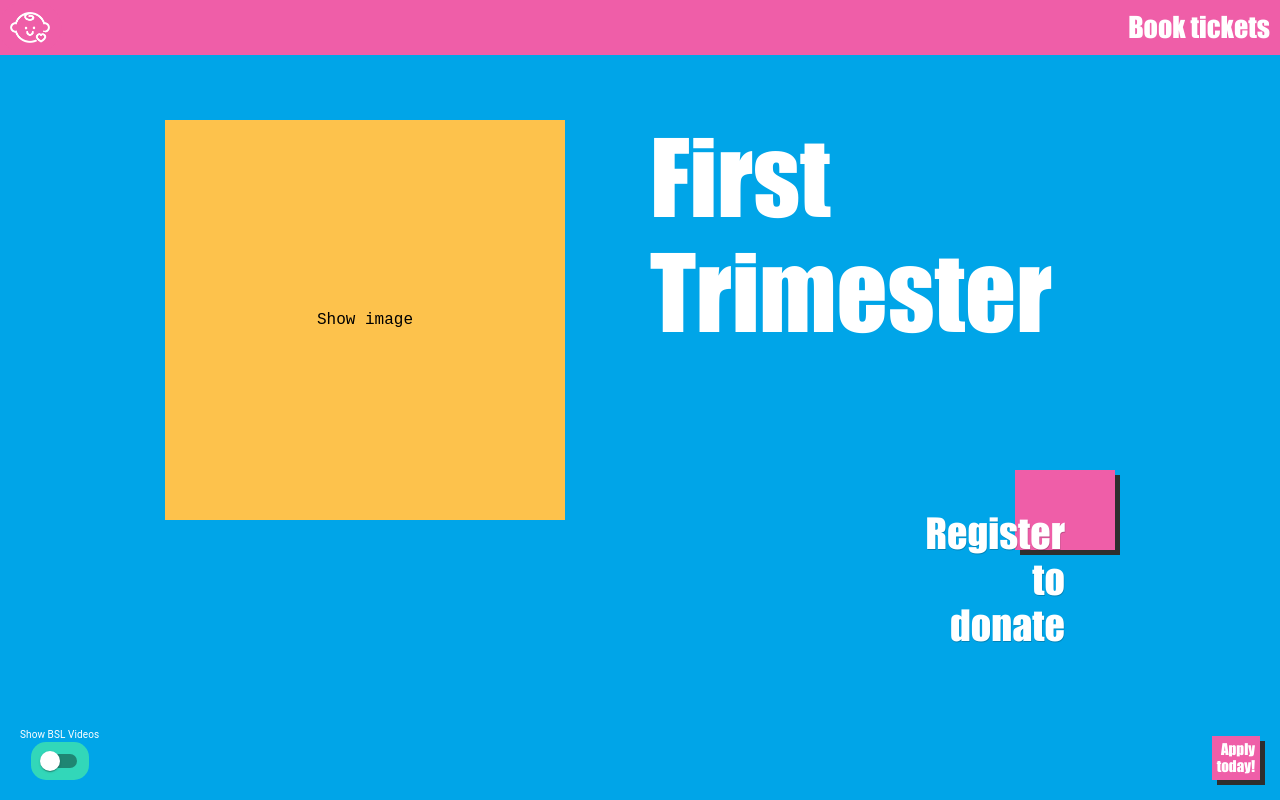
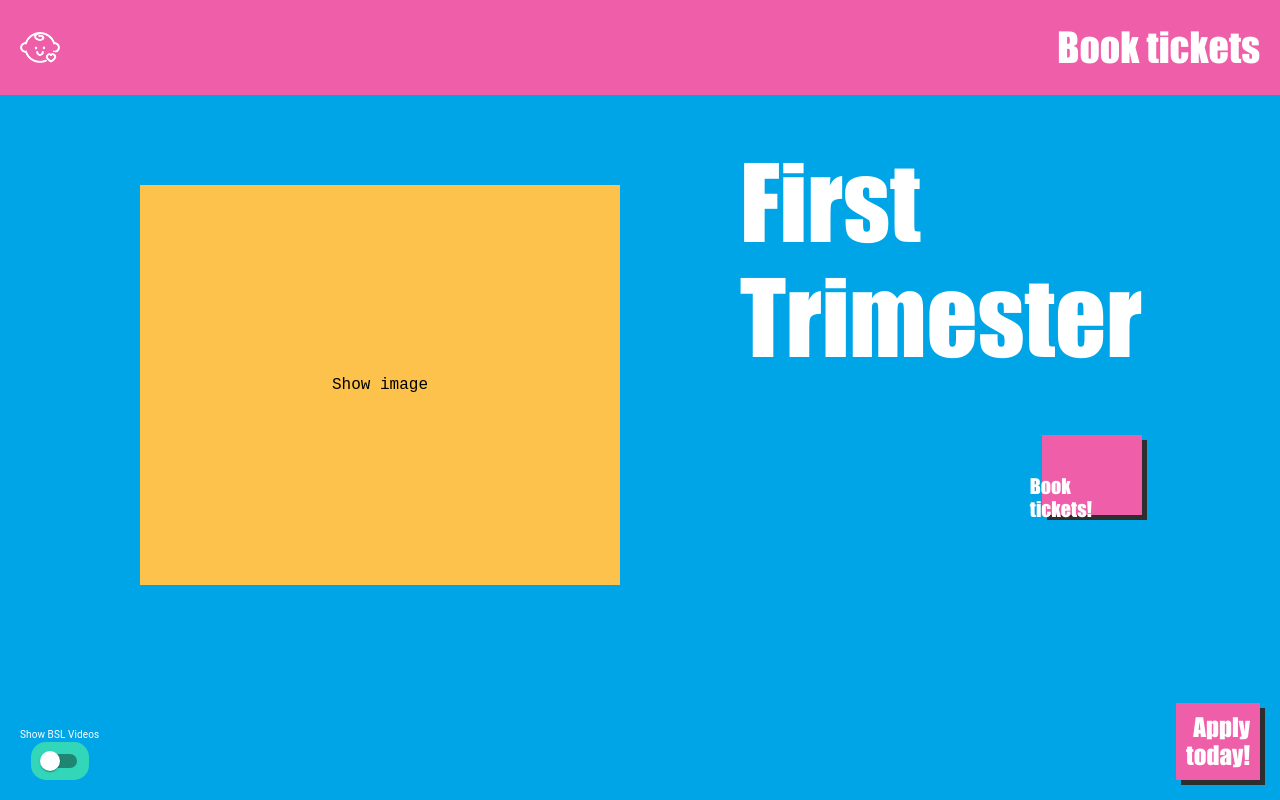
Before and after one commit to snoozanna/first-trimester, a Gatsby site: page /book in a window 1280 px wide. Built offline with nearby package versions, Linux system fonts and the light colour scheme; Gatsby itself is replaced by a stand-in of ours.

Commit message:
landing styling

```diff
--- a/src/components/DonateForm.js
+++ b/src/components/DonateForm.js
@@ -10,6 +10,7 @@
   background-color: var(--yellow);
   border-radius: 10px;
   padding: 2rem;
+  width: 100%;
   max-width: 800px;
   p[role='alert'] {
     color: var(--pink);
@@ -28,7 +29,7 @@
     box-shadow: var(--cast) var(--cast) 0 var(--black);
     font-weight: 600;
   }
-  @media ${devices.mobileS} {
+  @media ${devices.mobileL} {
     width: 100%;
   }
 `;
--- a/src/components/Footer.js
+++ b/src/components/Footer.js
@@ -11,16 +11,16 @@
 /* background-color:var(--yellow); */
 position:fixed;
 bottom:0;
-padding: 1rem;
+padding: var(--padding);
 width: 100vw;
   display: flex;
-  justify-content: flex-end;
+  justify-content: flex-start;
+  justify-content: space-between;
+   align-items:end;
   .scroller-wrapper{
     back
   }
-    @media ${devices.mobileS} {
-     justify-content: flex-start;
-     justify-content: space-between;
+    @media ${devices.mobileL} {
      align-items:end;
      padding: var(--padding)
     }
@@ -34,7 +34,7 @@
       <h3 className="tagline">Could you be our ideal sperm donor?</h3>
     </div> */}
       <BSLToggle />
-      {currentPage !== '/donate' ? <HeroButton /> : ''}
+      {currentPage !== '/donate' && currentPage !== '/' ? <HeroButton /> : ''}
     </FooterStyles>
   );
 };
--- a/src/components/Header.js
+++ b/src/components/Header.js
@@ -35,7 +35,7 @@
     background-color: var(--pink);
     z-index: 999;
   }
-  @media ${devices.mobileS} {
+  @media ${devices.mobileL} {
     padding: 0 1rem;
     margin-bottom: var(--padding);
     h2 {
--- a/src/components/HeroButton.js
+++ b/src/components/HeroButton.js
@@ -1,13 +1,14 @@
 import { Link } from 'gatsby';
 import React from 'react';
 import styled from 'styled-components';
+import { devices } from '../styles/breakpoints';
 
 const HeroButtonStyles = styled.div`
   .hero-button {
     background-color: var(--pink);
     width: fit-content;
     display: block;
-    padding: 5px;
+    padding: 10px;
     align-self: end;
     cursor: pointer;
     --cast: 5px;
@@ -27,11 +28,14 @@
       display: flex;
       flex-direction: column;
       span {
-        font-size: 1.5rem;
+        font-size: 2.5rem;
         font-family: Impact;
         color: white;
         text-align: right;
         margin-left: inherit;
+        @media ${devices.mobileL} {
+          font-size: 1.5rem;
+        }
       }
     }
   }
--- a/src/components/Layout.js
+++ b/src/components/Layout.js
@@ -35,7 +35,7 @@
 `;
 
 const MainStyles = styled.main`
-  @media ${devices.mobileS} {
+  @media ${devices.mobileL} {
     margin-bottom: 8rem;
   }
 `;
--- a/src/pages/access.js
+++ b/src/pages/access.js
@@ -15,7 +15,7 @@
     align-items: center;
     flex-direction: column;
   }
-  @media ${devices.mobileS} {
+  @media ${devices.mobileL} {
     flex-direction: column;
   }
 `;
--- a/src/pages/book.js
+++ b/src/pages/book.js
@@ -2,17 +2,25 @@
 import React, { useContext, useEffect } from 'react';
 import styled from 'styled-components';
 import { MenuContext } from '../context/menu.context';
+import { devices } from '../styles/breakpoints.js';
 
 const BookPageStyles = styled.section`
-  padding: clamp(5px, 5vw, 25px);
+  /* padding: clamp(5px, 5vw, 25px); */
   min-height: 60vh;
 
+  display: flex;
+  flex-direction: row-reverse;
+  justify-content: space-between;
+  align-items: center;
   display: grid;
   grid-template-columns: repeat(2, minmax(300px, 1fr));
-  gap: 4rem;
-  grid-auto-rows: auto auto 500px;
-  gap: 2rem;
+  grid-template-rows: auto auto;
+  grid-template-areas:
+    'a a b b'
+    'a a . d';
+  /* gap: 2rem; */
   .hero-text-wrapper {
+    grid-area: b;
     display: flex;
     flex-direction: column;
     justify-content: space-between;
@@ -23,8 +31,9 @@
     }
   }
   .hero-img-wrapper {
+    grid-area: a;
     background-color: var(--yellow);
-    width: 400px;
+    width: 80%;
     height: 400px;
     display: flex;
     justify-content: center;
@@ -34,32 +43,80 @@
       color: black;
     }
   }
+
   .hero-button {
-    background-color: var(--pink);
-    padding: 4rem;
-    display: block;
+    grid-area: d;
     position: relative;
-    min-width: 10rem;
-    min-height: 8rem;
     width: fit-content;
     align-self: end;
     cursor: pointer;
+
     --cast: 5px;
     box-shadow: var(--cast) var(--cast) 0 var(--black);
-    text-shadow: 0.5px 0.5px 0 rgba(0, 0, 0, 0.2);
-    transition: all 0.2s;
     &:hover {
       --cast: 8px;
+      box-shadow: var(--cast) var(--cast) 0 var(--black);
+      text-shadow: 0.5px 0.5px 0 rgba(0, 0, 0, 0.2);
+      transition: all 0.2s;
     }
-    span {
-      font-size: 4rem;
-      font-family: Impact;
-      color: white;
-      text-align: right;
+    .hero-button-text-wrapper {
       position: absolute;
       right: 50%;
       top: 50%;
-      margin-left: 3rem;
+      margin-left: inherit;
+      span {
+        font-size: 2rem;
+        font-family: Impact;
+        color: white;
+        text-align: right;
+        margin-left: inherit;
+      }
+    }
+    .hero-button-color {
+      background-color: var(--pink);
+
+      min-width: 10rem;
+      min-height: 8rem;
+    }
+  }
+  @media ${devices.mobileL} {
+    grid-template-columns: repeat(3, minmax(50px, 1fr));
+    grid-template-rows: auto auto auto;
+    grid-template-areas:
+      'a a .'
+      'a a b'
+      '. . d';
+    gap: 2rem;
+    .hero-text-wrapper {
+      grid-row-start: 2;
+      grid-row-end: 2;
+      grid-column-start: 1;
+      grid-column-end: 4;
+      align-items: end;
+      .site-title {
+        font-size: 6rem;
+        margin-bottom: 2rem;
+        text-align: right;
+        width: min-content;
+      }
+    }
+    .hero-img-wrapper {
+      height: 300px;
+      width: inherit;
+    }
+    .hero-button {
+      /* padding: 3rem; */
+      .hero-button-text-wrapper {
+        width: max-content;
+        display: flex;
+        flex-direction: column;
+        span {
+          font-size: 3rem;
+          right: 50%;
+          top: 50%;
+          margin-left: 3rem;
+        }
+      }
     }
   }
 `;
@@ -78,11 +135,22 @@
       </div>
       <div className="hero-text-wrapper">
         <h1 className="site-title">First Trimester</h1>
-        <Link to="/donate" className="hero-button">
-          <span>Register to donate</span>
+        <Link to="" className="hero-button">
+          <div className="hero-button-color" />
+          <div className="hero-button-text-wrapper">
+            <span>Book </span>
+            <span>tickets!</span>
+          </div>
         </Link>
+
         {/* <button type="button">Register to donate</button> */}
-      </div>
+      </div>{' '}
+      {/* <p className="show-description">
+        Lorem ipsum dolor sit amet, consectetur adipisicing elit. Molestias
+        earum optio, sapiente similique hic beatae. Nam ipsa corrupti
+        consectetur quod, error nisi voluptate qui perspiciatis unde ipsum
+        corporis fuga eos!
+      </p> */}
     </BookPageStyles>
   );
 };
--- a/src/pages/faqs.js
+++ b/src/pages/faqs.js
@@ -13,7 +13,7 @@
   display: flex;
   flex-direction: column;
 
-  @media ${devices.mobileS} {
+  @media ${devices.mobileL} {
   }
 `;
 
--- a/src/pages/index.js
+++ b/src/pages/index.js
@@ -66,7 +66,7 @@
       top: 50%;
       margin-left: inherit;
       span {
-        font-size: 2rem;
+        font-size: 3rem;
         font-family: Impact;
         color: white;
         text-align: right;
@@ -80,7 +80,7 @@
       min-height: 8rem;
     }
   }
-  @media ${devices.mobileS} {
+  @media ${devices.mobileL} {
     grid-template-columns: repeat(3, minmax(50px, 1fr));
     grid-template-rows: auto auto auto;
     grid-template-areas:
--- a/src/pages/info.js
+++ b/src/pages/info.js
@@ -18,7 +18,7 @@
     align-items: center;
     flex-direction: column;
   }
-  @media ${devices.mobileS} {
+  @media ${devices.mobileL} {
     flex-direction: column;
   }
 `;
--- a/src/pages/process.js
+++ b/src/pages/process.js
@@ -18,7 +18,7 @@
     justify-content: center;
     align-items: center;
   }
-  @media ${devices.mobileS} {
+  @media ${devices.mobileL} {
     padding: 2rem;
   }
 `;
--- a/src/styles/GlobalStyles.js
+++ b/src/styles/GlobalStyles.js
@@ -222,7 +222,7 @@
   -webkit-clip-path: auto;
   white-space: normal;
 }
-@media ${devices.mobileS} {
+@media ${devices.mobileL} {
 
 main{
   padding: var(--padding);
--- a/src/styles/Typography.js
+++ b/src/styles/Typography.js
@@ -84,7 +84,7 @@
   .tilt {
     transform: rotate(-2deg);
   }
-   @media ${devices.mobileS} {
+   @media ${devices.mobileL} {
   h2{
   font-size:3.5rem;
 }
--- a/src/styles/breakpoints.js
+++ b/src/styles/breakpoints.js
@@ -9,10 +9,10 @@
 };
 
 export const devices = {
-  mobileS: `(min-width: ${sizes.mobileS})`,
-  mobileM: `(min-width: ${sizes.mobileM})`,
-  mobileL: `(min-width: ${sizes.mobileL})`,
-  tablet: `(min-width: ${sizes.tablet})`,
+  mobileS: `(max-width: ${sizes.mobileS})`,
+  mobileM: `(max-width: ${sizes.mobileM})`,
+  mobileL: `(max-width: ${sizes.mobileL})`,
+  tablet: `(max-width: ${sizes.tablet})`,
   laptop: `(min-width: ${sizes.laptop})`,
   laptopL: `(min-width: ${sizes.laptopL})`,
   desktop: `(min-width: ${sizes.desktop})`,
```
Also changed, not shown: src/components/CalendarWidget.js (+5 -2 lines), src/pages/donate.js (+8 -1 lines), src/pages/participate.js (+7 -3 lines).
